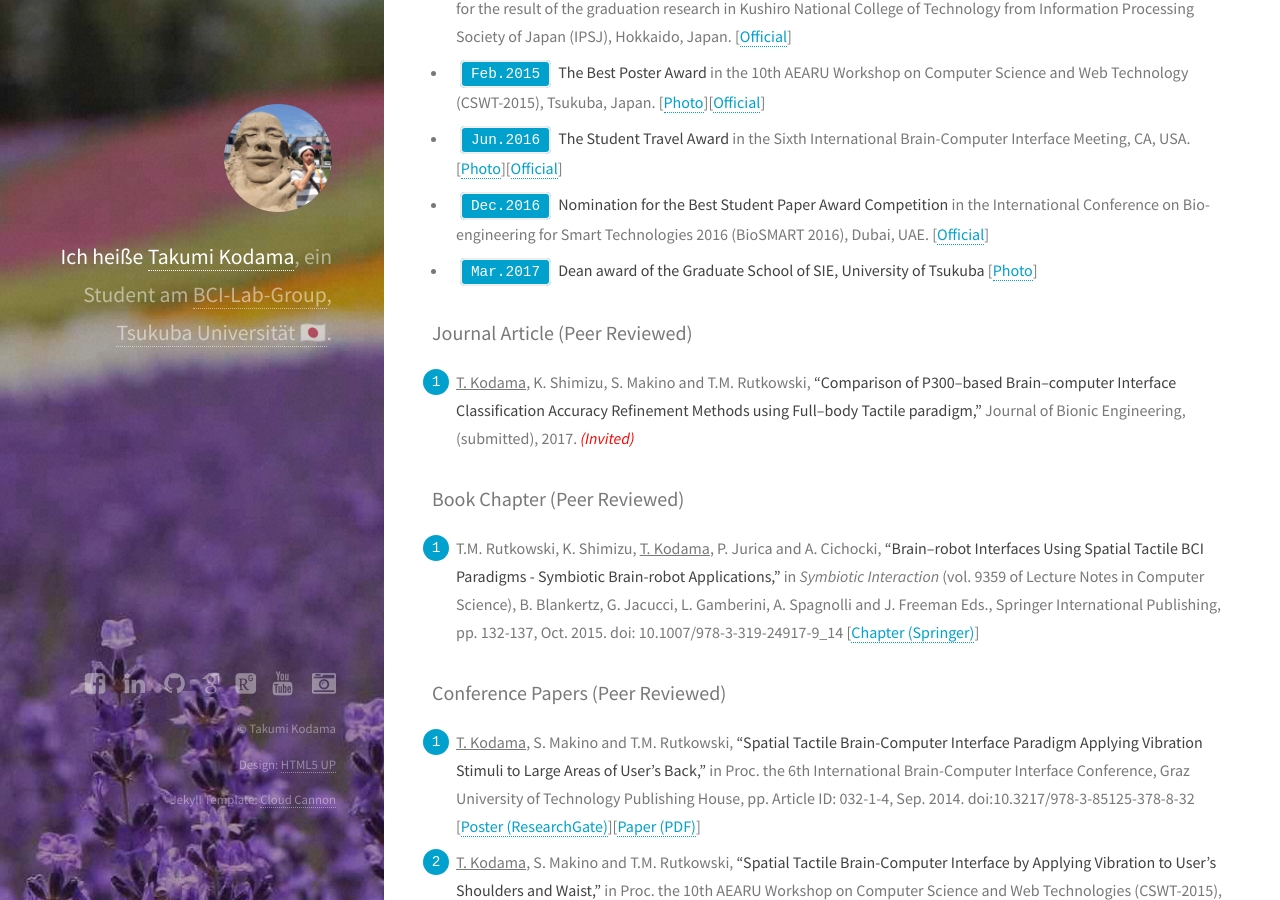
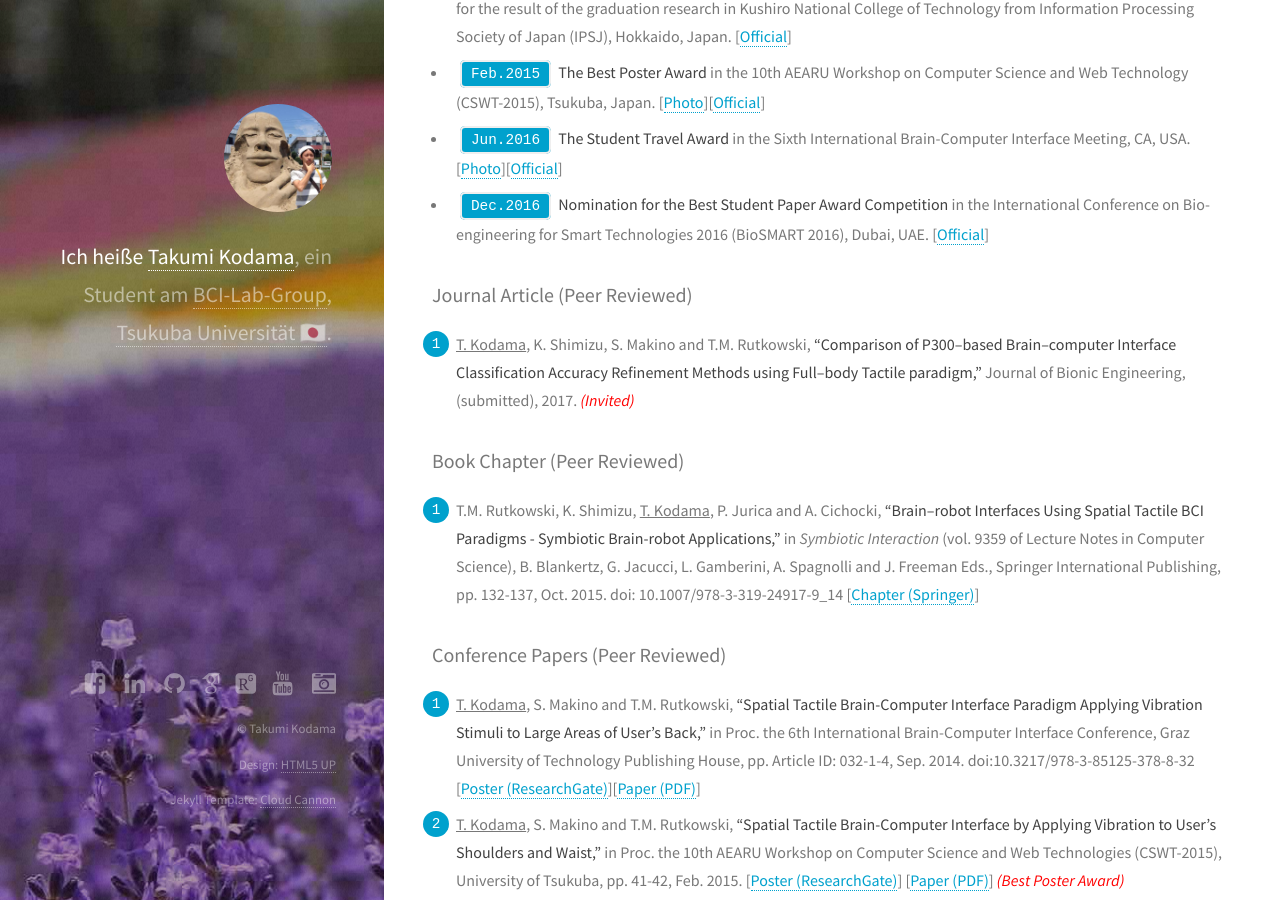
Before and after one commit to shartsu/shartsu.github.io, a Jekyll site: the page built from profile/index.markdown, in a window 1280 px wide and 900 px high, scrolled down 1370 px. Built offline with Jekyll 4.4.1, drawn with Linux system fonts in a browser that asks for light colours; some web fonts are replaced; comment, search, counter and statistics services are not loaded.

Commit message:
modified several line on profile

```diff
--- a/profile/index.markdown
+++ b/profile/index.markdown
@@ -37,7 +37,7 @@
 - `Feb.2015` **The Best Poster Award** in the 10th AEARU Workshop on Computer Science and Web Technology (CSWT-2015), Tsukuba, Japan. [<a class="modalimg" href="#aearu">Photo</a>][[Official](http://aearu-cswt2015.sie.tsukuba.ac.jp/)]
 - `Jun.2016` **The Student Travel Award** in the Sixth International Brain-Computer Interface Meeting, CA, USA. [<a class="modalimg" href="#bcimeeting">Photo</a>][[Official](http://bcisociety.org/meetings/bci-meeting-2016-student-travel-award-program/)]
 - `Dec.2016` **Nomination for the Best Student Paper Award Competition** in the International Conference on Bio-engineering for Smart Technologies 2016 (BioSMART 2016), Dubai, UAE. [[Official](http://www.conf-biosmart.org/biosmart-competition)]
-- `Mar.2017` **Dean award of the Graduate School of SIE, University of Tsukuba** [[Photo]()]
+<!-- - `Mar.2017` **Dean award of the Graduate School of SIE, University of Tsukuba** [[Photo]()] -->
 <!-- [comment]: [[SlideShare](@hokkaido)] -->
 
 ### Journal Article (Peer Reviewed)
@@ -59,7 +59,7 @@
 9. <u>T. Kodama</u>, K. Shimizu, S. Makino and T.M. Rutkowski, **"Full–body Tactile P300–based Brain–computer Interface Accuracy Refinement,"** in Proc. the International Conference on Bio-engineering for Smart Technologies 2016 (BioSMART 2016), IEEE Press, pp. 20–23, Dec. 2016. doi: - [[Slide (SlideShare)](http://www.slideshare.net/TakumiKodama/fullbody-tactile-p300based-braincomputer-interface-accuracy-refinement)][Paper (IEEE Xplore; uploaded soon)][[Report (Blog)](../2016/12/05/BioSMART.html)] <span style="color: blue; ">*(Student Best Paper Award Nomination)*</span>
 10. K. Shimizu, <u>T. Kodama</u>, S. Makino and T.M. Rutkowski, **"Visual Motion Onset Virtual Reality Brain–computer Interface,"** in Proc. the International Conference on Bio-engineering for Smart Technologies 2016 (BioSMART 2016), IEEE Press, pp. 24-27, Dec. 2016. doi: - [Paper (IEEE Xplore; uploaded soon)]
 11. <u>T. Kodama</u>, S. Makino and T.M. Rutkowski, **"Tactile Brain-Computer Interface Using Classification of P300 Responses Evoked by Full Body Spatial Vibrotactile Stimuli,"** in Proc. the Asia-Pacific Signal and Information Processing Association Annual Summit and Conference 2016 (APSIPA ASC 2016), IEEE Press, pp. Article ID: 176, Dec. 2016. doi: 10.1109/APSIPA.2016.7820734 [[Slide (SlideShare)](http://www.slideshare.net/TakumiKodama/tactile-braincomputer-interface-using-classification-of-p300-responses-evoked-by-full-body-spatial-vibrotactile-stimuli)][[Paper (IEEE Xplore)](http://ieeexplore.ieee.org/abstract/document/7820734/)][[Report (Blog)](../2016/12/16/APSIPA.html)]
-12. <u>T. Kodama</u> and S. Makino, **"Analysis of the brain activated distributions in response to full-body spatial vibrotactile stimuli using a tactile P300-based BCI paradigm,"** in Proc. the IEEE International Conference on Biomedical and Health Informatics 2017 (BHI-2017), IEEE Engineering in Medicine and Biology Society, pp. Article ID: 427, Feb. 2017. [[Poster (ResearchGate; uploaeded soon)](./)][[Report (Blog)](../2017/02/17/IEEEBHI.html)
+12. <u>T. Kodama</u> and S. Makino, **"Analysis of the brain activated distributions in response to full-body spatial vibrotactile stimuli using a tactile P300-based BCI paradigm,"** in Proc. the IEEE International Conference on Biomedical and Health Informatics 2017 (BHI-2017), IEEE Engineering in Medicine and Biology Society, pp. Article ID: 427, Feb. 2017. [[Poster (ResearchGate; uploaeded soon)](./)][[Report (Blog)](../2017/02/17/IEEEBHI.html)]
 13. <u>T. Kodama</u> and S. Makino, **"Convolutional Neural Network Architecture and Input Volume Matrix Design for ERP Classifications in a Tactile P300--based Brain--Computer Interface,"** in Proc. the 39th Annual International Confernce of the IEEE Engineering in Medicine and Biology Society (EMBC 2017), IEEE Engineering in Medicine and Biology Society, pp. (submitted), Jul. 2017.
 
 ### Other Publications
```
